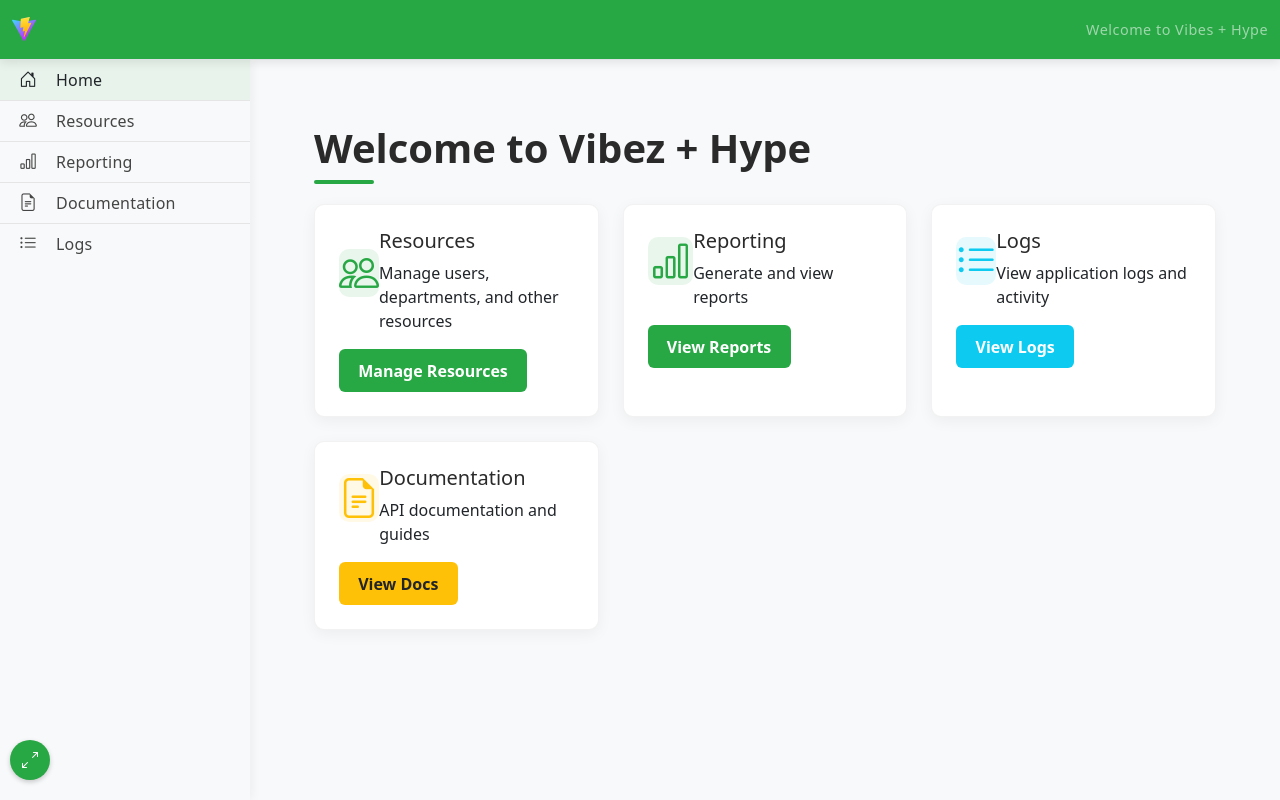
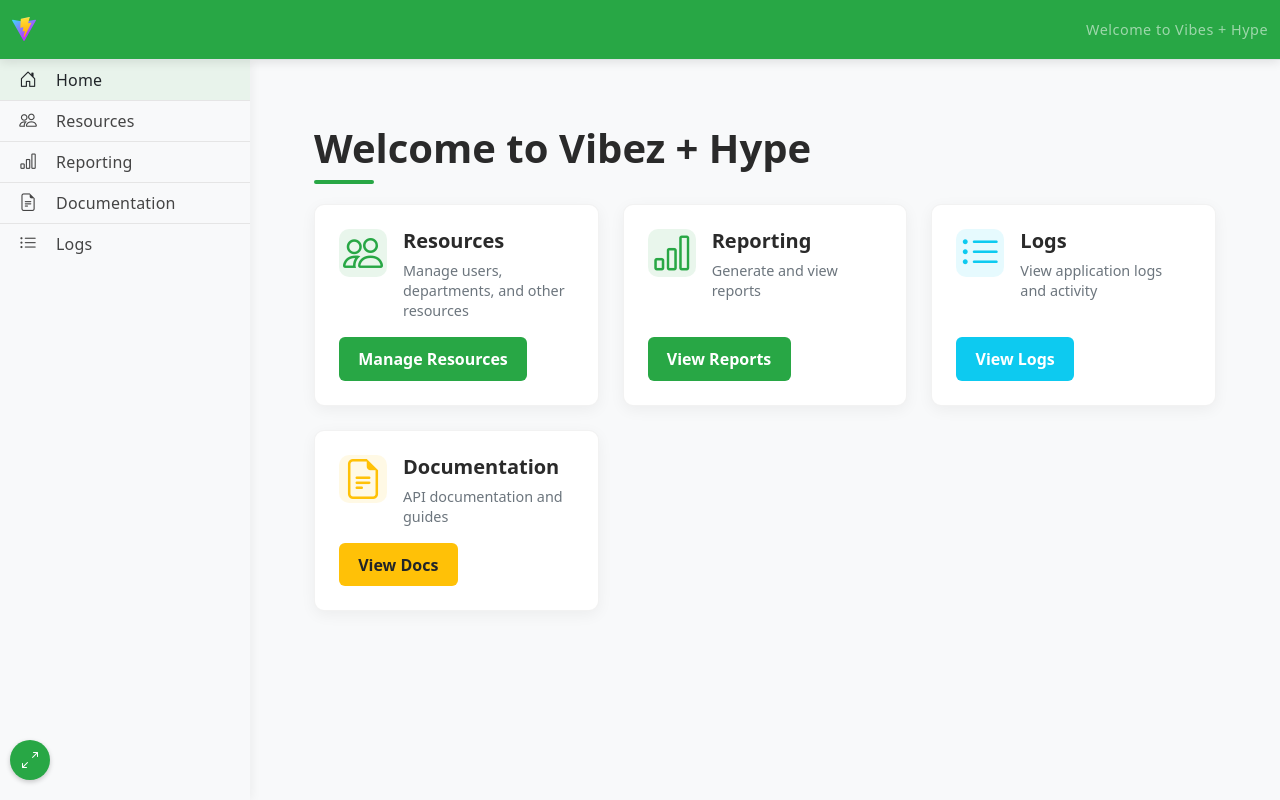
Before and after one commit to sbrock928/fastapi-react-template, a React (Vite) app: page / in a window 1280 px wide. Built offline with nearby package versions, Linux system fonts and the light colour scheme; no server answers.

Commit message:
cleanup dashboard card css

```diff
--- a/frontend/styles/pages/Dashboard.module.css
+++ b/frontend/styles/pages/Dashboard.module.css
@@ -37,6 +37,8 @@
   transition: all 0.3s ease;
   border: 1px solid rgba(0, 0, 0, 0.05);
   height: 100%;
+  display: flex;
+  flex-direction: column;
 }
 
 .dashboardCard:hover {
@@ -44,15 +46,44 @@
   box-shadow: 0 8px 25px rgba(0, 0, 0, 0.1);
 }
 
+.cardHeader {
+  display: flex;
+  align-items: flex-start;
+  gap: 1rem;
+  margin-bottom: 1rem;
+}
+
+.cardContent {
+  flex: 1;
+  display: flex;
+  flex-direction: column;
+  justify-content: center;
+}
+
+.cardTitle {
+  font-size: 1.25rem;
+  font-weight: 600;
+  color: #2a2a2a;
+  margin: 0 0 0.5rem 0;
+  line-height: 1.2;
+}
+
+.cardDescription {
+  color: #6c757d;
+  margin: 0;
+  font-size: 0.9rem;
+  line-height: 1.4;
+}
+
 .icon {
-  display: inline-flex;
+  display: flex;
   align-items: center;
   justify-content: center;
   width: 3rem;
   height: 3rem;
   border-radius: 10px;
-  margin-bottom: 1rem;
   background: rgba(40, 167, 69, 0.1);
+  flex-shrink: 0;
 }
 
 .icon.blue {
@@ -77,13 +108,14 @@
 
 .dashboardButton {
   display: inline-block;
-  margin-top: 1rem;
+  margin-top: auto;
   padding: 0.6rem 1.2rem;
   color: #fff;
   text-decoration: none;
   border-radius: 6px;
   font-weight: bold;
   transition: background-color 0.2s ease;
+  align-self: flex-start;
 }
 
 .dashboardButton.blue {
--- a/frontend/ui/Dashboard.tsx
+++ b/frontend/ui/Dashboard.tsx
@@ -8,13 +8,13 @@ const Dashboard = () => {
 
       <div className={styles.dashboardGrid}>
         <div className={styles.dashboardCard}>
-          <div className="d-flex align-items-center">
+          <div className={styles.cardHeader}>
             <div className={`${styles.icon} ${styles.blue}`}>
               <i className="bi bi-people fs-1"></i>
             </div>
-            <div>
-              <h5>Resources</h5>
-              <p className="mb-0">Manage users, departments, and other resources</p>
+            <div className={styles.cardContent}>
+              <h5 className={styles.cardTitle}>Resources</h5>
+              <p className={styles.cardDescription}>Manage users, departments, and other resources</p>
             </div>
           </div>
           <Link to="/resources" className={`${styles.dashboardButton} ${styles.blue}`}>
@@ -23,13 +23,13 @@ const Dashboard = () => {
         </div>
 
         <div className={styles.dashboardCard}>
-          <div className="d-flex align-items-center">
+          <div className={styles.cardHeader}>
             <div className={`${styles.icon} ${styles.blue}`}>
               <i className="bi bi-bar-chart fs-1"></i>
             </div>
-            <div>
-              <h5>Reporting</h5>
-              <p className="mb-0">Generate and view reports</p>
+            <div className={styles.cardContent}>
+              <h5 className={styles.cardTitle}>Reporting</h5>
+              <p className={styles.cardDescription}>Generate and view reports</p>
             </div>
           </div>
           <Link to="/reporting" className={`${styles.dashboardButton} ${styles.blue}`}>
@@ -38,13 +38,13 @@ const Dashboard = () => {
         </div>
 
         <div className={styles.dashboardCard}>
-          <div className="d-flex align-items-center">
+          <div className={styles.cardHeader}>
             <div className={`${styles.icon} ${styles.cyan}`}>
               <i className="bi bi-list-ul fs-1"></i>
             </div>
-            <div>
-              <h5>Logs</h5>
-              <p className="mb-0">View application logs and activity</p>
+            <div className={styles.cardContent}>
+              <h5 className={styles.cardTitle}>Logs</h5>
+              <p className={styles.cardDescription}>View application logs and activity</p>
             </div>
           </div>
           <Link to="/logs" className={`${styles.dashboardButton} ${styles.cyan}`}>
@@ -53,13 +53,13 @@ const Dashboard = () => {
         </div>
 
         <div className={styles.dashboardCard}>
-          <div className="d-flex align-items-center">
+          <div className={styles.cardHeader}>
             <div className={`${styles.icon} ${styles.yellow}`}>
               <i className="bi bi-file-earmark-text fs-1"></i>
             </div>
-            <div>
-              <h5>Documentation</h5>
-              <p className="mb-0">API documentation and guides</p>
+            <div className={styles.cardContent}>
+              <h5 className={styles.cardTitle}>Documentation</h5>
+              <p className={styles.cardDescription}>API documentation and guides</p>
             </div>
           </div>
           <Link to="/documentation" className={`${styles.dashboardButton} ${styles.yellow}`}>
```
